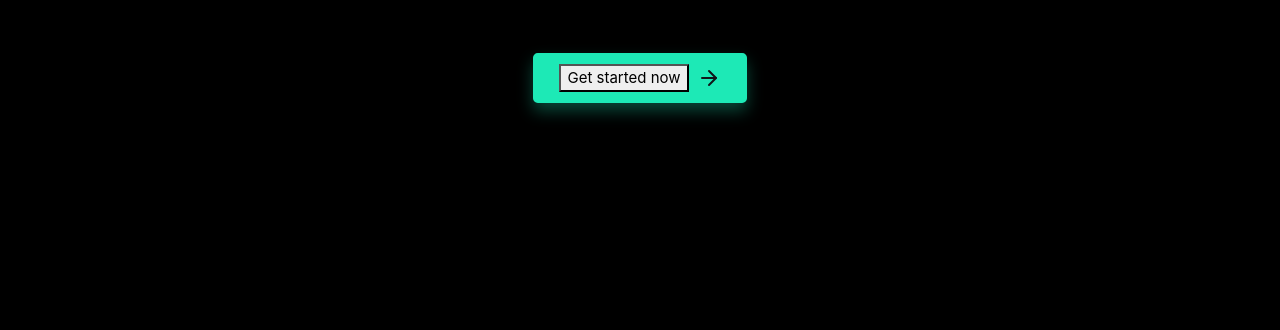
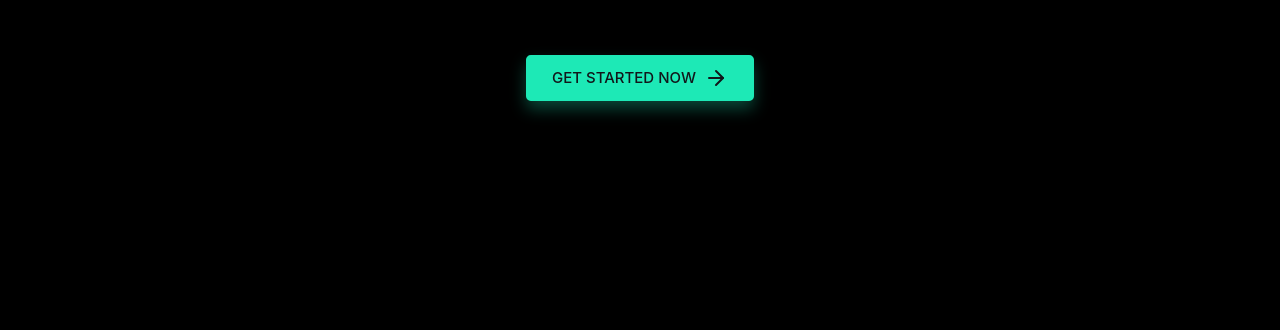
Before and after one commit to Siva8401/MC-Landing-Page, a plain HTML site: page index.html in a window 1280 px wide. Shown: the part 470-800 px from the top of the page. Drawn offline with nearby package versions, Linux system fonts and the light colour scheme; a web font is replaced by a local one.

Commit message:
Update index.html

```diff
--- a/index.html
+++ b/index.html
@@ -53,10 +53,10 @@
                 <h1 class="heading-black text-capitalize">Transport Department Puducherry</h1>
 <h1 class="heading-black text-capitalize">போக்குவரத்து துறை புதுச்சேரி அரசு</h1>
                 <p class="lead py-3"></p>
-<a href="your-link-url" class="btn btn-primary d-inline-flex flex-row align-items-center">
-    <button> Get started now </button>
+<button class="btn btn-primary d-inline-flex flex-row align-items-center" onclick="window.location.href='https://mc.py.gov.in/index.php'">
+    Get started now
     <em class="ml-2" data-feather="arrow-right"></em>
-</a>
+</button>
             </div>
         </div>
     </div>
```
